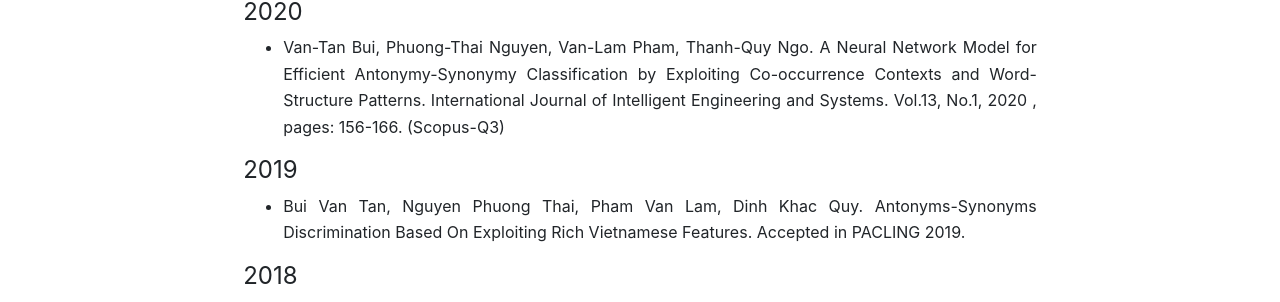
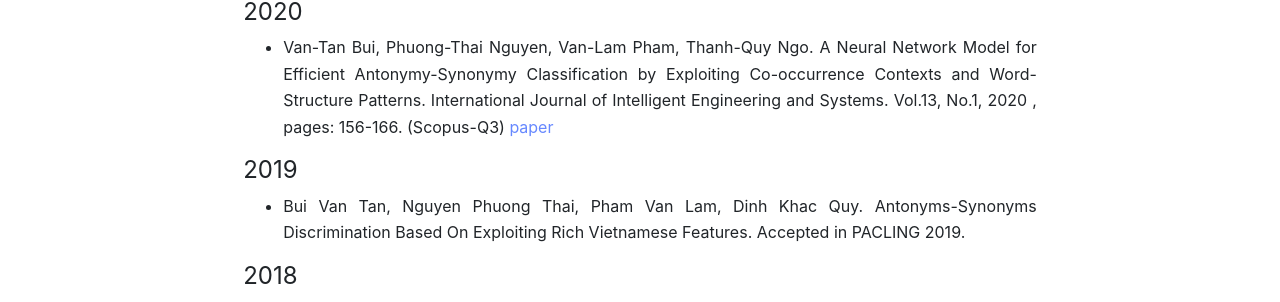
Before and after one commit to BuiTan/BuiTan.github.io, a Jekyll site: the page built from vi/CongBoKhoaHoc.md, in a window 1280 px wide and 900 px high. Shown: the part 275-577 px from the top of the window. Built offline with Jekyll 4.4.1, drawn with Linux system fonts in a browser that asks for light colours.

Commit message:
Update CongBoKhoaHoc.md

```diff
--- a/vi/CongBoKhoaHoc.md
+++ b/vi/CongBoKhoaHoc.md
@@ -10,7 +10,7 @@ order: 2
 
 #### 2020
 * Van-Tan Bui, Phuong-Thai Nguyen, Van-Lam Pham, Thanh-Quy Ngo. A Neural Network Model for Efficient Antonymy-Synonymy Classification by
-Exploiting Co-occurrence Contexts and Word-Structure Patterns. International Journal of Intelligent Engineering and Systems. Vol.13, No.1, 2020 , pages: 156-166. (Scopus-Q3)
+Exploiting Co-occurrence Contexts and Word-Structure Patterns. International Journal of Intelligent Engineering and Systems. Vol.13, No.1, 2020 , pages: 156-166. (Scopus-Q3) [paper](http://www.inass.org/2020/2020022915.pdf)
 
 #### 2019
 * Bui Van Tan, Nguyen Phuong Thai, Pham Van Lam, Dinh Khac Quy. Antonyms-Synonyms Discrimination Based On Exploiting Rich Vietnamese Features. Accepted in PACLING 2019.
```
